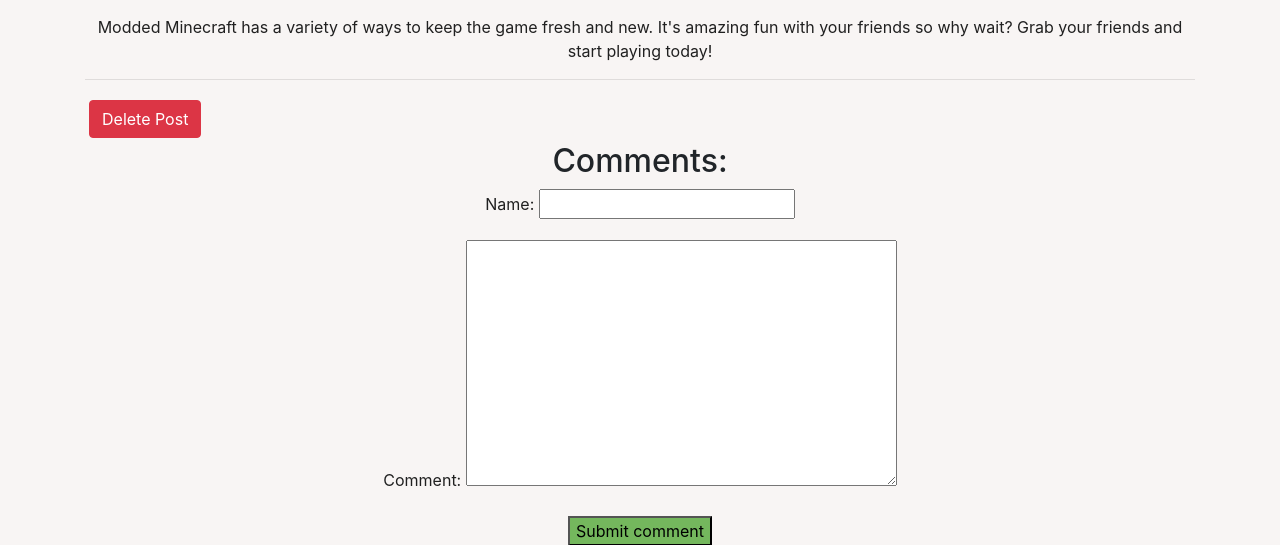
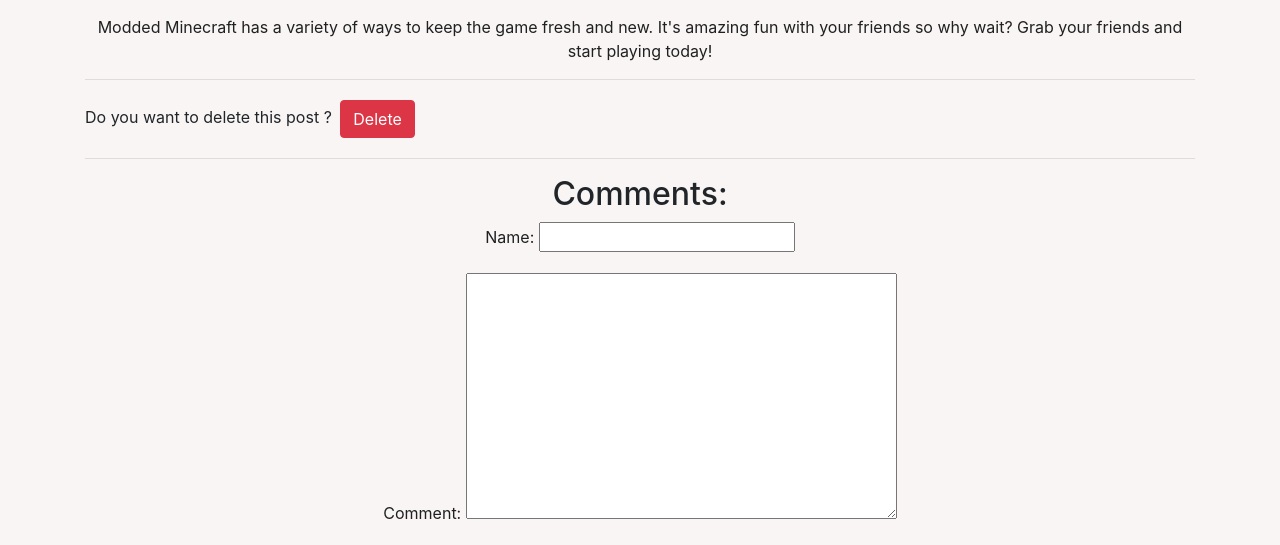
Before and after one commit to Bethan-McKenzie/BlogCraft, a Django app: a page that uses blog/templates/blog/detail.html in a window 1280 px wide. Shown: the part 259-804 px from the top of the page. Run offline with Django 4.2, Linux system fonts and the light colour scheme; a user stored in the database is signed in; data comes from the database, SQL or seed files in the repository; some libraries are stand-ins or nearby versions.

Commit message:
Attept at fixing bugs with images and delete functionality WIP

```diff
--- a/blog/templates/blog/create_post.html
+++ b/blog/templates/blog/create_post.html
@@ -6,7 +6,7 @@
     <div>
         <h2 class="subtitle"> Create a post! </h2>
 
-        <form method="POST" class="post-form">
+        <form enctype="multipart/form-data" method="POST" class="post-form">
             {% csrf_token %}
 
             {{ form.as_p }}
--- a/blog/templates/blog/detail.html
+++ b/blog/templates/blog/detail.html
@@ -17,8 +17,15 @@
 
                     <hr>
                         {% if user.is_authenticated and post.author == user or user.is_superuser %}
-                        <button class="btn btn-danger btn-delete m-1" slug="{{ post.slug }}">Delete Post</button>
+                        <form method="POST">
+                            <!-- Security token by Django -->
+                            {% csrf_token %}
+                            Do you want to delete this post ?
+                            <input type="submit" value="Delete" class="btn btn-danger btn-delete m-1">
+                            <a href="/"> Cancel </a>
+                        </form>
                         {% endif %}
+                    <hr>
 
                     <h2 class="subtitle is-4">Comments:</h2>
                     <form method="POST" class="comment-form">
--- a/blog/views.py
+++ b/blog/views.py
@@ -44,7 +44,6 @@
     comments = post.blog_comments.all()
     comment_count = post.blog_comments.count()
 
-
     if request.method == 'POST':
         form = CommentForm(request.POST)
 
@@ -77,8 +76,14 @@
     """
     Allows a logged in user to delete their own posts in post_detail, also allows a superuser to delete any post from the post_detail
     """
-    post = get_object_or_404(blog, slug=blog.slug)
-    if request.user == blog.author or request.user.is_superuser:
-        post.delete()
-        messsages.success(request, f"Successfully deleted.")
-        return HttpResponseRedirect('blog/home.html')
+    post = get_object_or_404(blog, slug=slug)
+    if request.user == post.author or request.user.is_superuser:
+        if request.method =="POST":
+        # delete post
+            post.delete()
+            # after deleting redirect to
+            # home page
+            messsages.success(request, f"Successfully deleted.")
+        else:
+            messages.success(request, f"Post not deleted.")
+        return HttpResponseRedirect('/')
```
